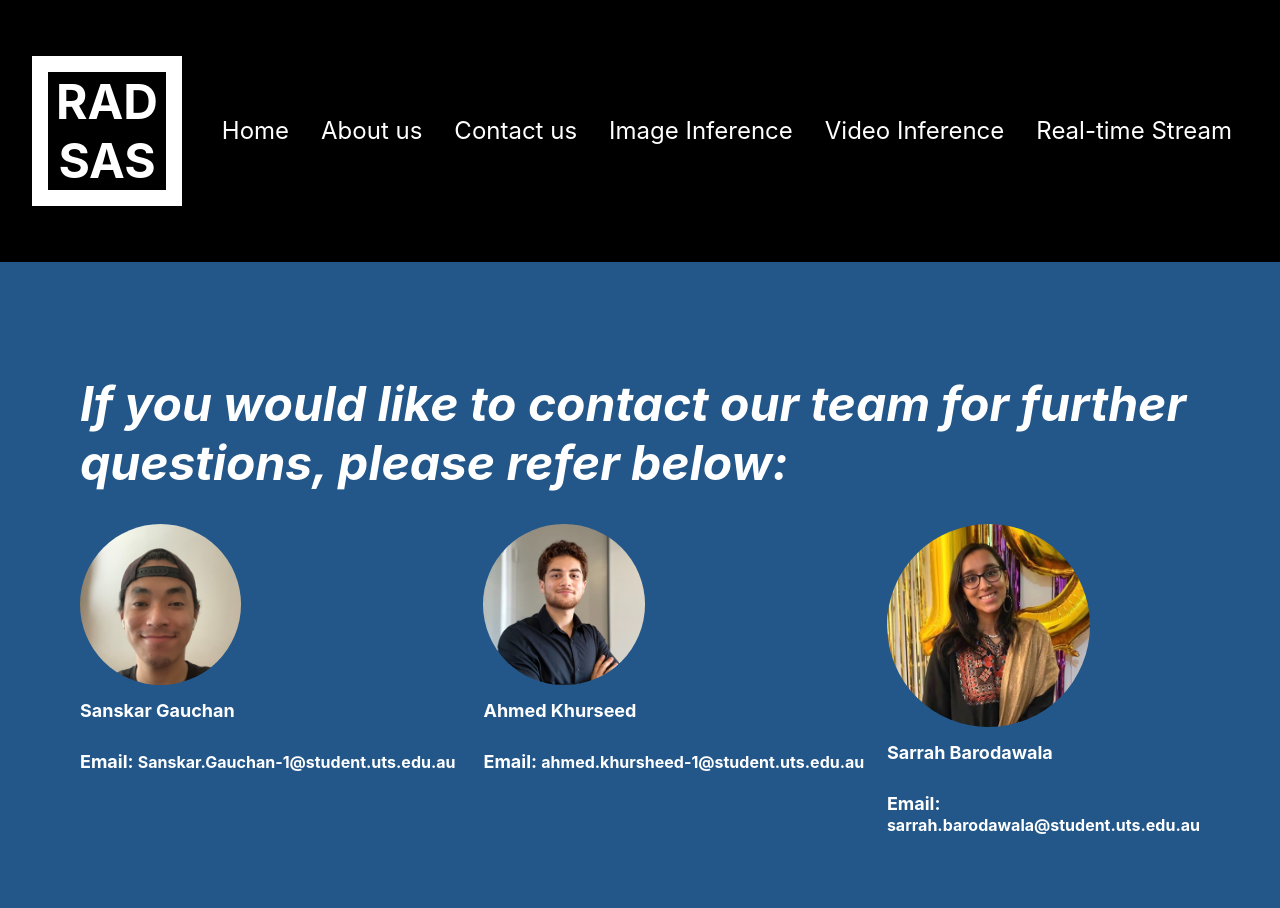
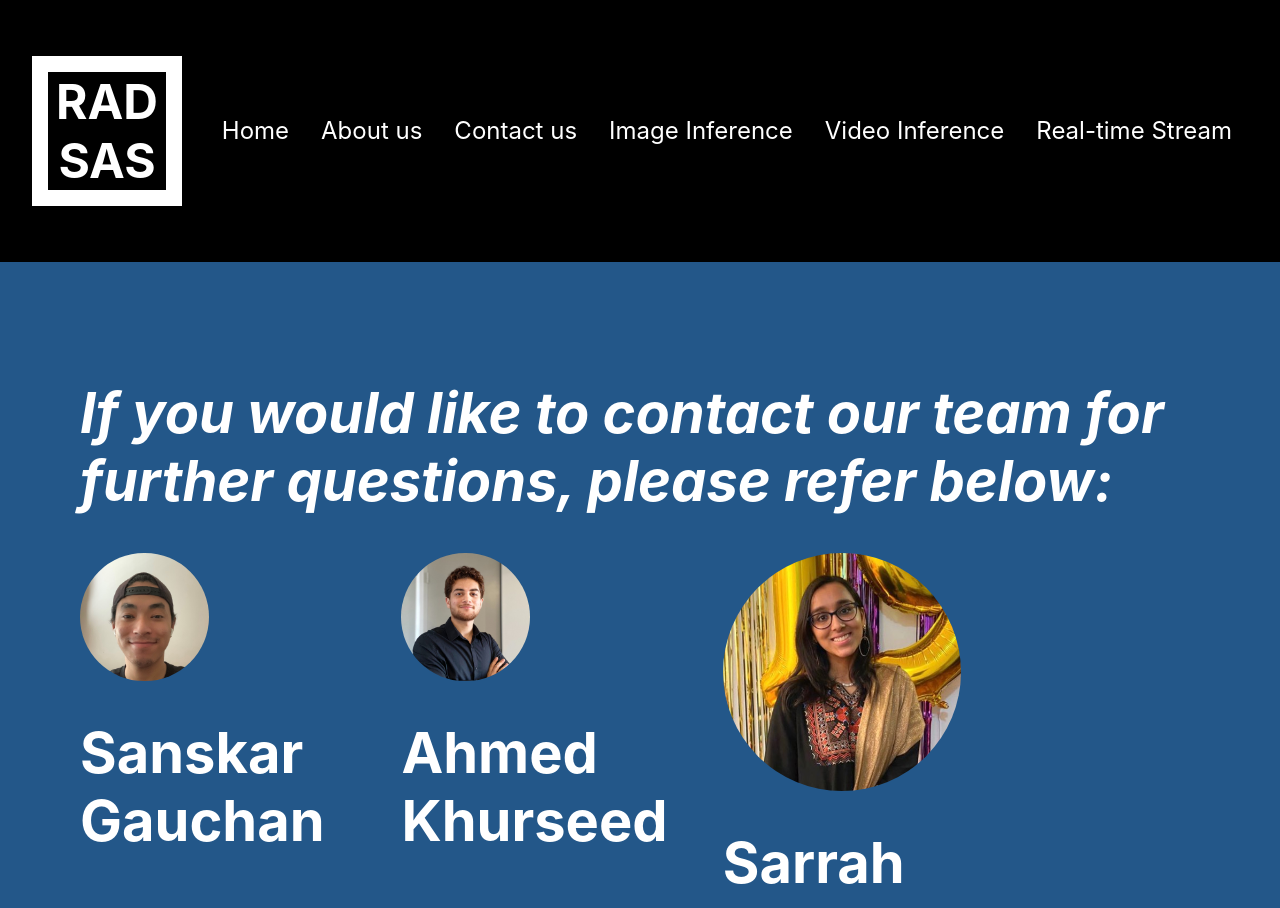
Before and after one commit to Sanskar531/DL-3-webapp, a React (Create React App) app in the folder frontend/: page /contactus in a window 1280 px wide. Shown: the top 908 px of the page. Built offline with nearby package versions, Linux system fonts and the light colour scheme; a web font is replaced by a local one.

Commit message:
Final Demo

```diff
--- a/frontend/src/App.css
+++ b/frontend/src/App.css
@@ -125,7 +125,7 @@ a {
 }
 
 h1 {
-  font-size: 3rem;
+  font-size: 3.5rem;
 }
 
 .HomeContent {
@@ -135,7 +135,7 @@ h1 {
 }
 
 .HomeContent > .desc {
-  font-size: 1.5rem;
+  font-size: 2rem;
   font-weight: normal;
   text-align: justify;
 }
--- a/frontend/src/Components/Contactus.js
+++ b/frontend/src/Components/Contactus.js
@@ -27,17 +27,11 @@ function Contactus() {
             email={
               <span>
                 Email:{" "}
-                <a
-                  style={{
-                    all: "initial",
-                    color: "white",
-                    fontFamily: "inherit",
-                    fontWeight: "bold",
-                  }}
-                  href="mailto: Sanskar.Gauchan-1@student.uts.edu.au"
-                >
+                <i>
+                  <a href="mailto: Sanskar.Gauchan-1@student.uts.edu.au">
                     Sanskar.Gauchan-1@student.uts.edu.au
                   </a>
+                </i>
               </span>
             }
             img={Sanskar}
@@ -47,17 +41,11 @@ function Contactus() {
             email={
               <span>
                 Email:{" "}
-                <a
-                  style={{
-                    all: "initial",
-                    color: "white",
-                    fontFamily: "inherit",
-                    fontWeight: "bold",
-                  }}
-                  href="mailto: ahmed.khursheed-1@student.uts.edu.au"
-                >
+                <i>
+                  <a href="mailto: ahmed.khursheed-1@student.uts.edu.au">
                     ahmed.khursheed-1@student.uts.edu.au
                   </a>
+                </i>
               </span>
             }
             img={Ahmed}
@@ -67,17 +55,11 @@ function Contactus() {
             email={
               <span>
                 Email:{" "}
-                <a
-                  style={{
-                    all: "initial",
-                    color: "white",
-                    fontFamily: "inherit",
-                    fontWeight: "bold",
-                  }}
-                  href="mailto: sarrah.barodawala@student.uts.edu.au"
-                >
+                <i>
+                  <a href="mailto: sarrah.barodawala@student.uts.edu.au">
                     sarrah.barodawala@student.uts.edu.au
                   </a>
+                </i>
               </span>
             }
             img={Sarrah}
--- a/frontend/src/Components/Profile.js
+++ b/frontend/src/Components/Profile.js
@@ -4,10 +4,10 @@ function Profile({ name, email, img }) {
       <img
         src={img}
         className="ProfilePic"
-        style={name == "Sarrah Barodawala" ? { width: "65%" } : {}}
+        style={name == "Sarrah Barodawala" ? { width: "50%" } : {}}
       />
-      <h2>{name}</h2>
-      <h2>{email}</h2>
+      <h1>{name}</h1>
+      <h1 style={{ fontSize: "1.5rem" }}>{email}</h1>
     </div>
   );
 }
```
Also changed, not shown: 1 other file (tests, documents, lock files or other folders). Lines whose indentation alone changed are shown as unchanged.
